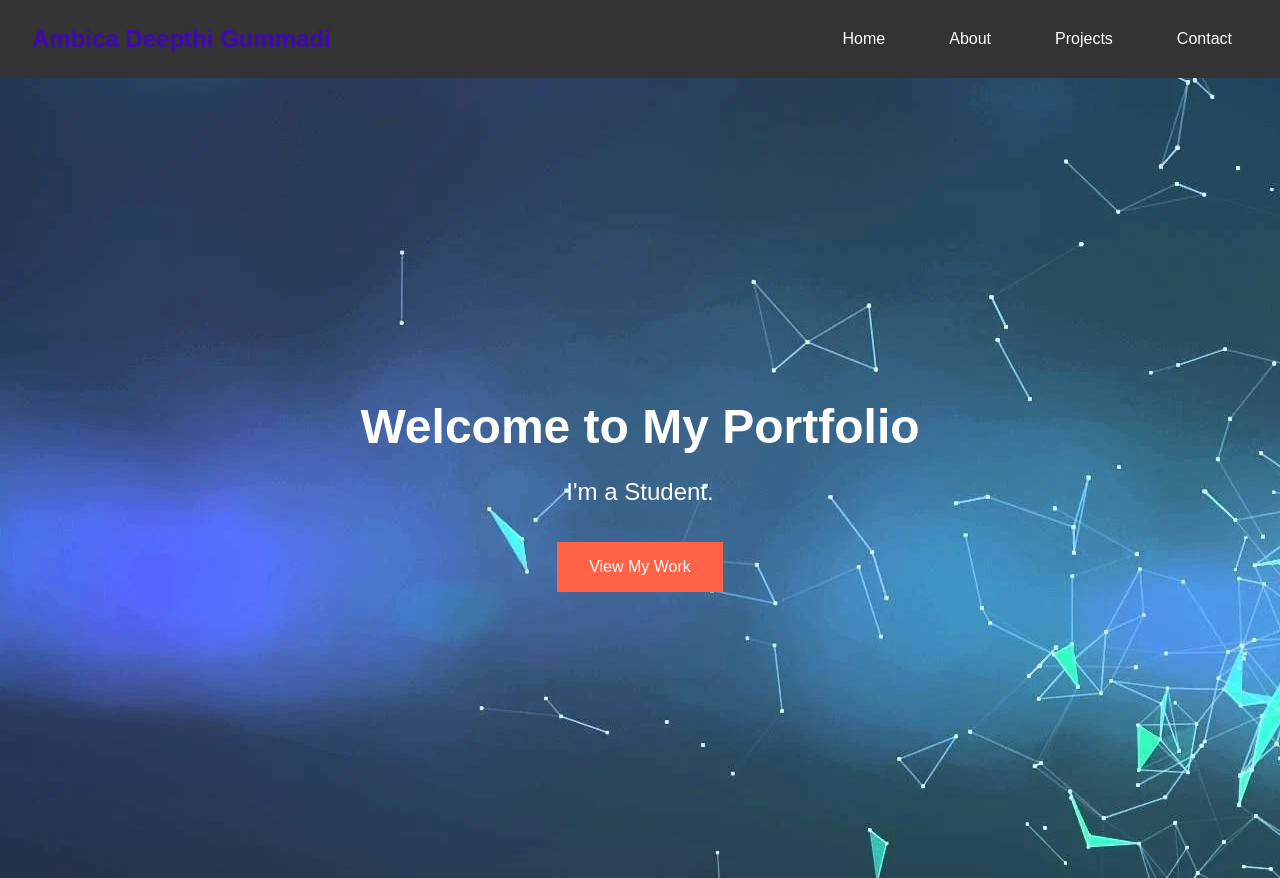
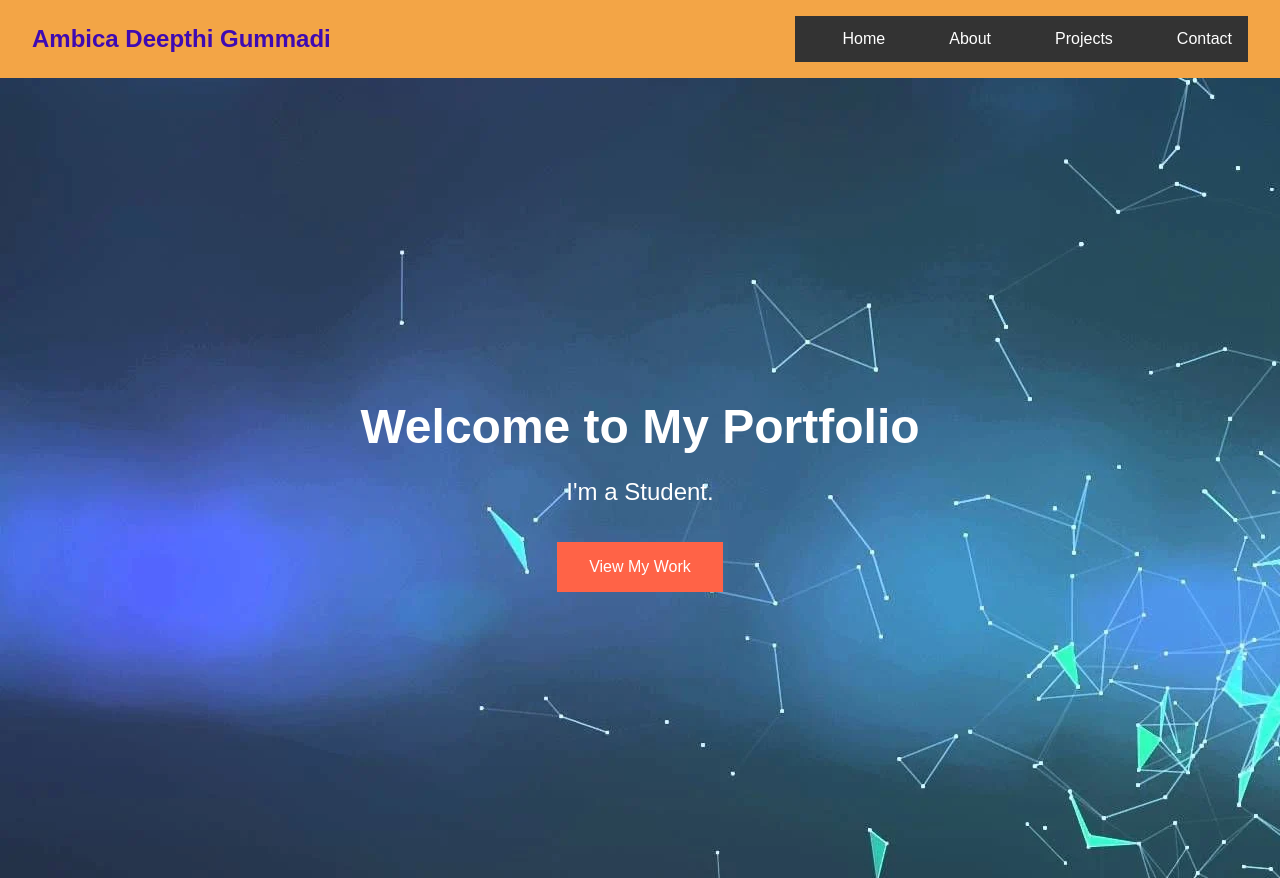
Before and after one commit to AmbicaDeepthiGummadi/Portfolio, a plain HTML site: page index.html in a window 1280 px wide. Shown: the top 878 px of the page. Drawn offline with Linux system fonts and the light colour scheme.

Commit message:
Update index.html

```diff
--- a/index.html
+++ b/index.html
@@ -31,7 +31,7 @@
     </style>
 </head>
 <body>
-    <header class="topnav">
+    <header>
         <nav>
             <div class="logo">
                 <h1>Ambica Deepthi Gummadi</h1>
```
